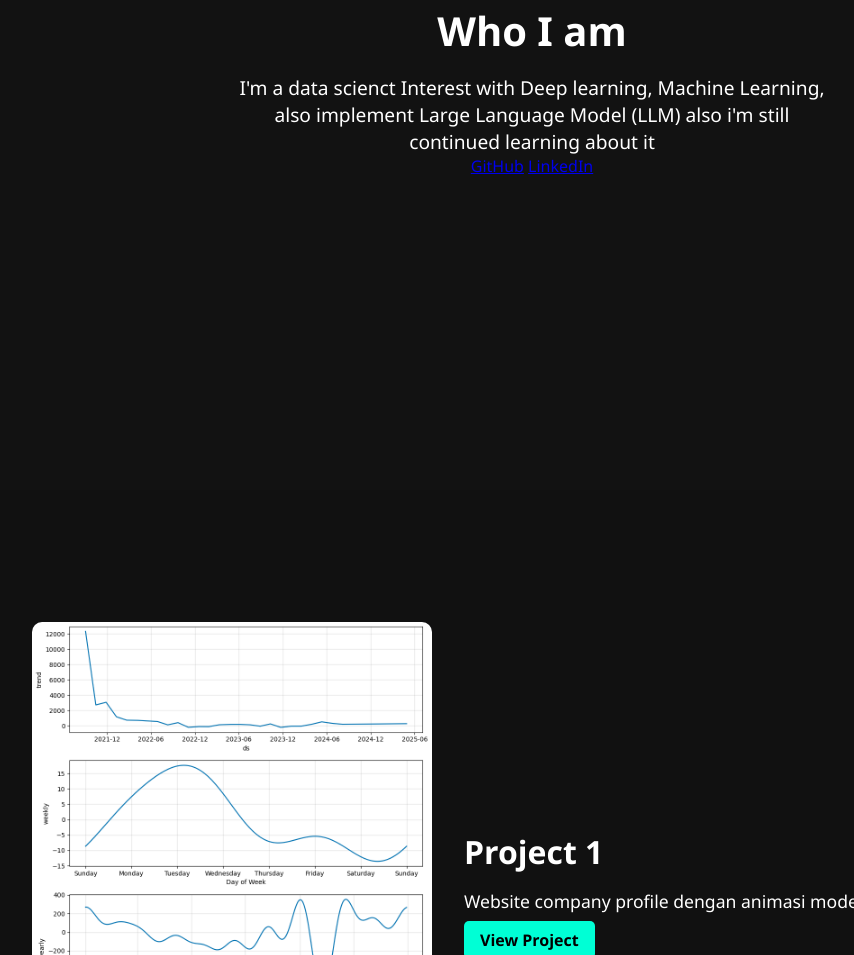
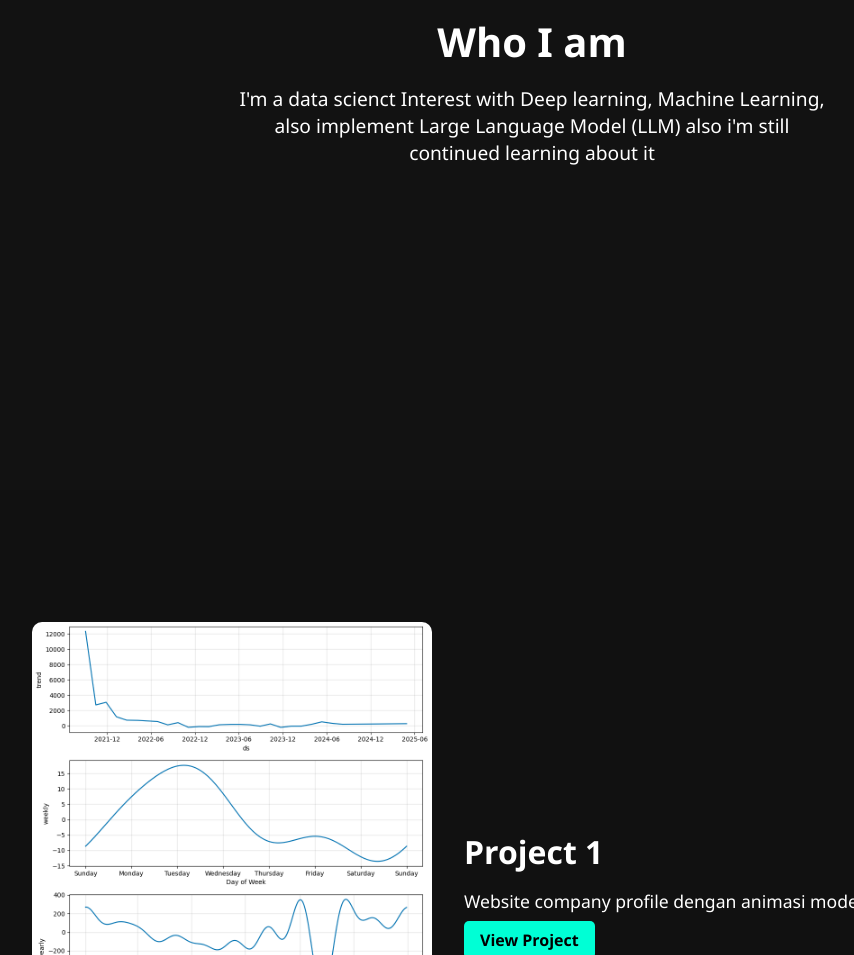
Before and after one commit to RamaDNA/rma-portfolio.github.io, a plain HTML site: page index.html in a window 1280 px wide. Shown: the part 1004-1959 px from the top of the page, without its empty margins (108-962 px from the left). Drawn offline with nearby package versions, Linux system fonts and the light colour scheme.

Commit message:
Update index.html

```diff
--- a/index.html
+++ b/index.html
@@ -35,10 +35,6 @@
       <h1 class="title-about">Who I am</h1>
       <p class="desc">I'm a data scienct Interest with Deep learning, Machine Learning, also implement Large Language
         Model (LLM) also i'm still continued learning about it </p>
-      <div class="social-links">
-        <a href="https://github.com/yourusername" target="_blank" rel="noopener noreferrer">GitHub</a>
-        <a href="https://www.linkedin.com/in/yourusername" target="_blank" rel="noopener noreferrer">LinkedIn</a>
-      </div>
     </section>
 
     <section class="projects-wrapper">
```
